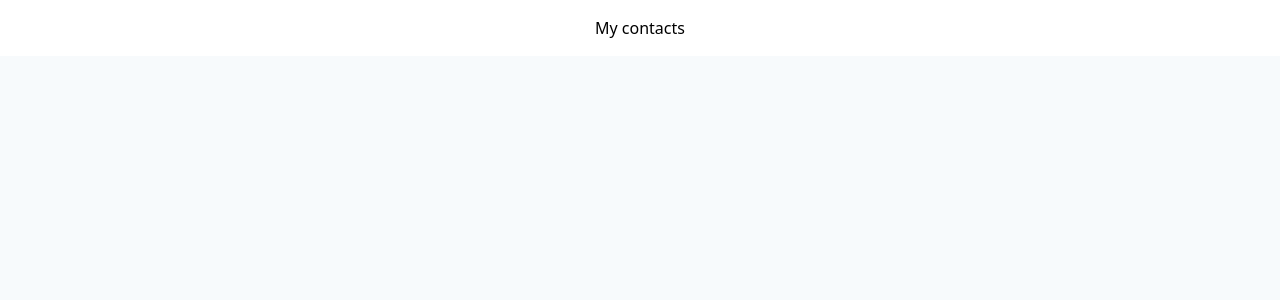
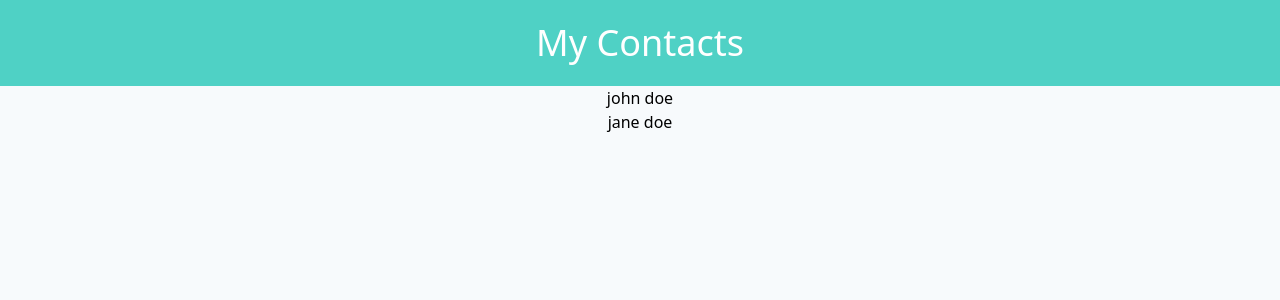
Before and after one commit to gmahima/svelte-contacts, a Svelte app: page / in a window 1280 px wide. Shown: the top 300 px of the page. Built offline with nearby package versions, Linux system fonts and the light colour scheme.

Commit message:
add writable store

```diff
--- /dev/null
+++ b/src/AddContactForm.svelte
@@ -0,0 +1,7 @@
+<script>
+    import contacts from './stores/contacts'
+    console.log($contacts)
+    console.log(contacts)
+</script>
+
+<div></div>
--- a/src/App.svelte
+++ b/src/App.svelte
@@ -1,8 +1,19 @@
 <script>
-	export let name;
+	import contacts from './stores/contacts'
+	import ContactList from './ContactList.svelte'
+	import AddContactForm from './AddContactForm.svelte'
+
+
+// contacts.subs returns a function to run before unmount
+	// let contacts;
+	// const unsubscribe = contacts.subscribe(value => {
+	// 	contacts = value;
+	// });
 </script>
 
 
 <div class="bg-gray-100 rounded-lg text-center h-full min-h-screen flex flex-col ">
-	<h1 class="bg-white p-4 ">My contacts</h1>
+	<h1 class="bg-teal-400 p-4 sm:text-4xl text-white capitalize">My contacts</h1>
+	<ContactList />
+	<AddContactForm />
 </div>
--- /dev/null
+++ b/src/ContactList.svelte
@@ -0,0 +1,11 @@
+<script>
+    import contacts from './stores/contacts'
+    console.log($contacts)
+    console.log(contacts)
+</script>
+
+<div>
+    {#each $contacts as c}
+        <p>{c.name}</p>
+    {/each}
+</div>
--- /dev/null
+++ b/src/stores/contacts.js
@@ -0,0 +1,21 @@
+import { writable } from 'svelte/store';
+
+const InitialContacts = [
+    {   name: 'john doe',
+        ph: '1234567890',
+        email: 'john@sample.com',
+        starred: false
+    },
+    {   name: 'jane doe',
+        ph: '6789012345',
+        email: 'jane@sample.com',
+        starred: false
+    }
+]
+const {subscribe, set, update} = writable(InitialContacts)
+
+const addContact = (contact) => {
+    update(contacts => [...contacts, contact])
+}
+
+export default {addContact, subscribe}
```
